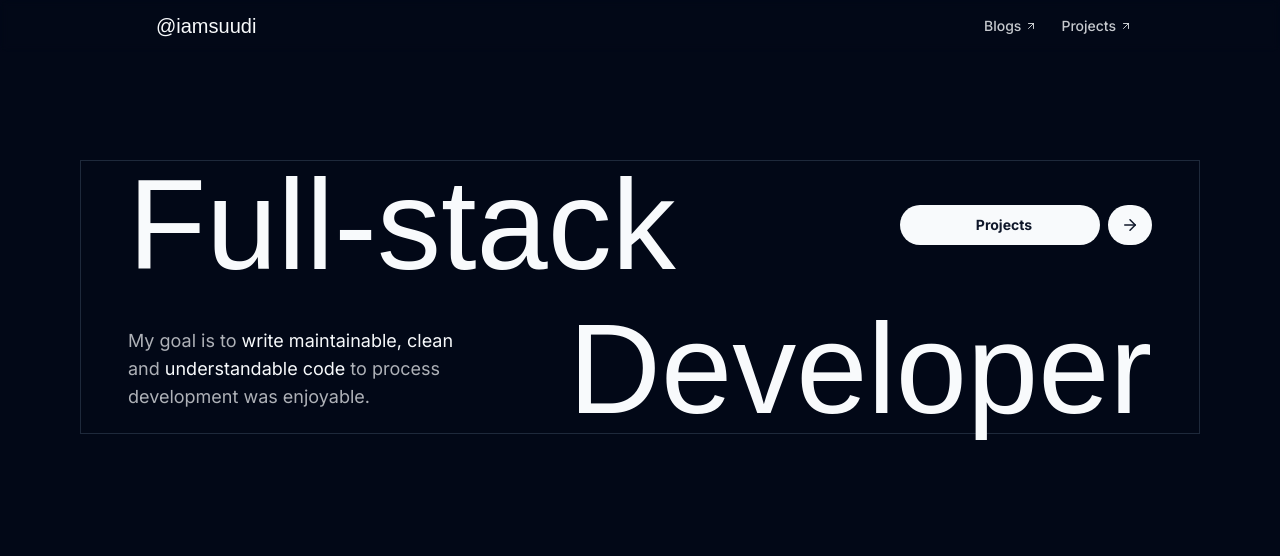
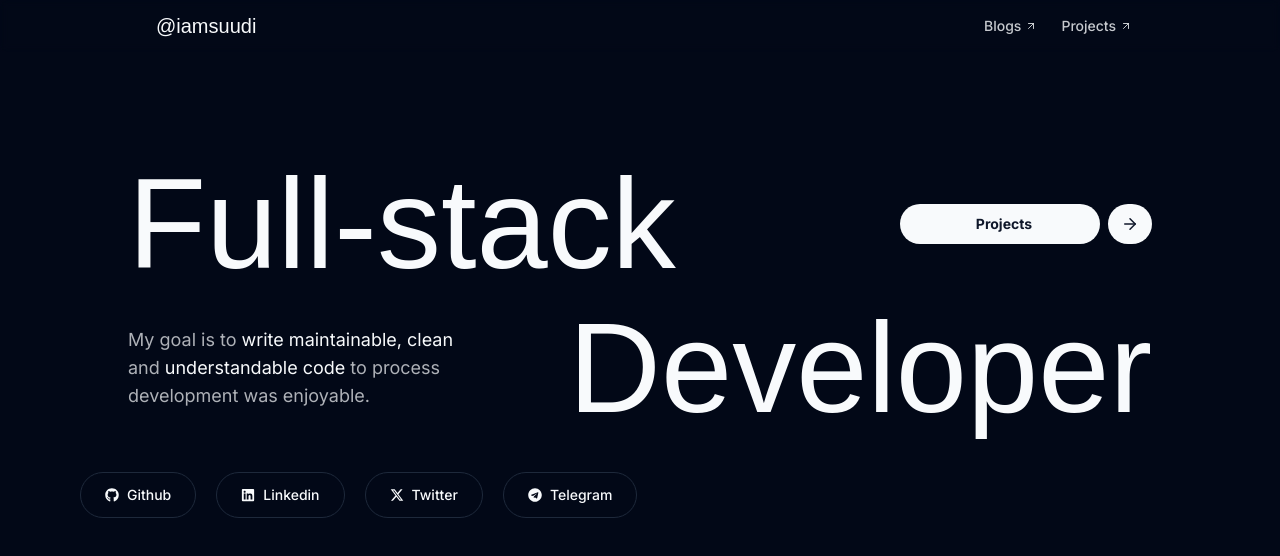
Before and after one commit to iamsuudi/journey, a Next.js app: page / in a window 1280 px wide. Shown: the top 556 px of the page. Built offline with nearby package versions, Linux system fonts and the light colour scheme; a web font is replaced by a local one.

Commit message:
feat: Add social page

```diff
--- a/components/hero.tsx
+++ b/app/_components/hero.tsx
@@ -2,14 +2,14 @@ import { Patua_One } from "next/font/google";
 
 import { cn } from "@/lib/utils";
 import { ArrowRight, Terminal } from "lucide-react";
-import { Button } from "./ui/button";
+import { Button } from "../../components/ui/button";
 import Link from "next/link";
 
 const font = Patua_One({ subsets: ["latin"], weight: ["400"] });
 
 export default function HeroSection() {
 	return (
-		<div className="w-full flex flex-col border relative gap-4 items-center">
+		<div className="w-full flex flex-col relative gap-4 items-center">
 			<div className="w-full flex relative gap-10 items-center max-w-screen-lg">
 				<div className="hidden gap-3 mt-auto mb-3">
 					<span className="w-5 h-5 rounded-full bg-foreground"></span>
--- /dev/null
+++ b/app/_components/social.tsx
@@ -0,0 +1,47 @@
+import { Button } from "@/components/ui/button";
+import { FaGithub, FaTelegram } from "react-icons/fa";
+import Link from "next/link";
+import { redirect } from "next/navigation";
+import { FaLinkedin, FaXTwitter } from "react-icons/fa6";
+
+const links = [
+	{
+		name: "Github",
+		icon: <FaGithub />,
+		href: "https://github.com/iamsuudi",
+	},
+	{
+		name: "Linkedin",
+		icon: <FaLinkedin />,
+		href: "https://linkedin.com/in/iamsuudi",
+	},
+	{
+		name: "Twitter",
+		icon: <FaXTwitter />,
+		href: "https://twitter.com/iamsuudi",
+	},
+	{
+		name: "Telegram",
+		icon: <FaTelegram />,
+		href: "https://t.me/iamsuudi",
+	},
+];
+
+export default function Socials() {
+	return (
+		<div className="flex flex-wrap py-10 gap-3 sm:gap-5">
+			{links.map((link) => {
+				return (
+					<Link key={link.href} href={link.href}>
+						<Button
+							variant={"outline"}
+							className="rounded-full px-6 py-3 h-fit flex gap-2">
+							{link.icon}
+							{link.name}
+						</Button>
+					</Link>
+				);
+			})}
+		</div>
+	);
+}
--- a/app/layout.tsx
+++ b/app/layout.tsx
@@ -3,7 +3,7 @@ import { Inter } from "next/font/google";
 import "./globals.css";
 import { cn } from "@/lib/utils";
 import { ThemeProvider } from "@/components/theme-provider";
-import NavBar from "@/components/navbar";
+import NavBar from "@/app/_components/navbar";
 
 const inter = Inter({ subsets: ["latin"], variable: "--font-sans" });
 
--- a/app/page.tsx
+++ b/app/page.tsx
@@ -1,9 +1,11 @@
-import HeroSection from "@/components/hero";
+import HeroSection from "@/app/_components/hero";
+import Socials from "./_components/social";
 
 export default function Home() {
 	return (
 		<div className="p-10 md:p-20">
 			<HeroSection />
+			<Socials />
 		</div>
 	);
 }
--- a/package.json
+++ b/package.json
@@ -18,6 +18,7 @@
     "next-themes": "^0.3.0",
     "react": "^18",
     "react-dom": "^18",
+    "react-icons": "^5.3.0",
     "tailwind-merge": "^2.5.2",
     "tailwindcss-animate": "^1.0.7"
   },
```
Also changed, not shown: app/_components/navbar.tsx (renamed from components/navbar.tsx), 1 other file (tests, documents, lock files or other folders).
